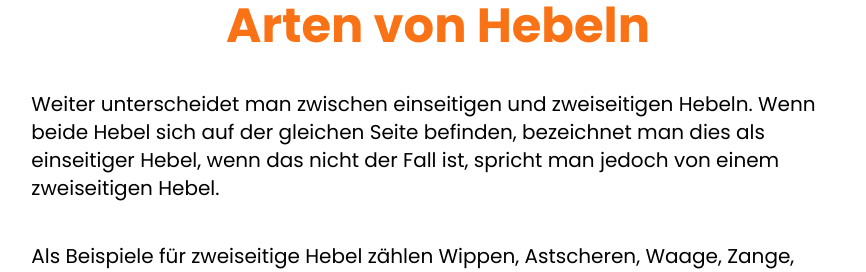
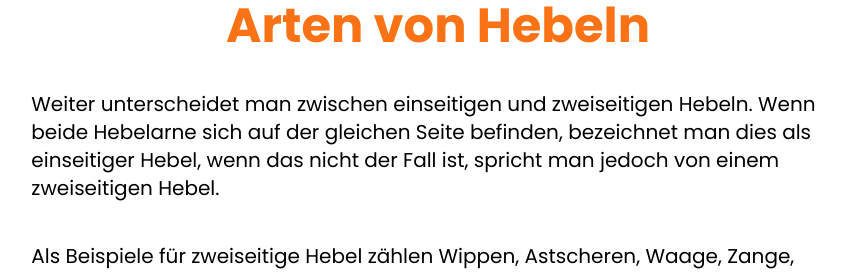
Before and after one commit to Diego-Della-Vecchia/hebel-gesetz, a Svelte app in the folder hebel-gesetz/: page / in a window 1280 px wide. Shown: the part 2522-2794 px from the top of the page, without its empty margins (202-1068 px from the left). Built offline with nearby package versions, Linux system fonts and the light colour scheme; a web font is replaced by a local one.

Commit message:
correct text

```diff
--- a/hebel-gesetz/src/App.svelte
+++ b/hebel-gesetz/src/App.svelte
@@ -201,7 +201,7 @@
     text={[
       [
         {
-          text: "Weiter unterscheidet man zwischen einseitigen und zweiseitigen Hebeln. Wenn beide Hebel sich auf der gleichen Seite befinden, bezeichnet man dies als einseitiger Hebel, wenn das nicht der Fall ist, spricht man jedoch von einem zweiseitigen Hebel.",
+          text: "Weiter unterscheidet man zwischen einseitigen und zweiseitigen Hebeln. Wenn beide Hebelarne sich auf der gleichen Seite befinden, bezeichnet man dies als einseitiger Hebel, wenn das nicht der Fall ist, spricht man jedoch von einem zweiseitigen Hebel.",
           type: "",
         },
       ],
```
